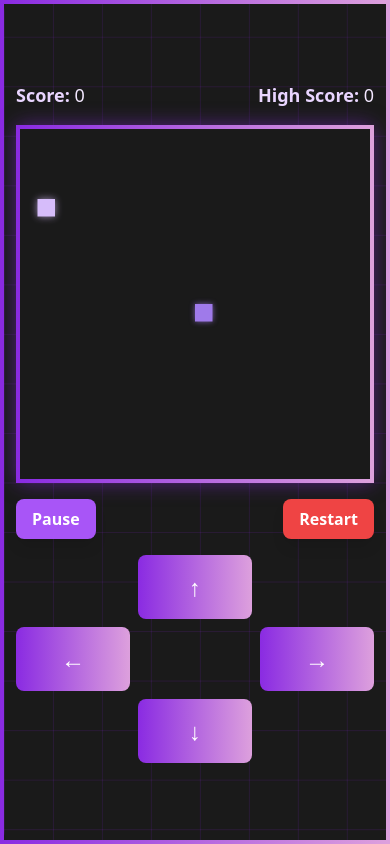
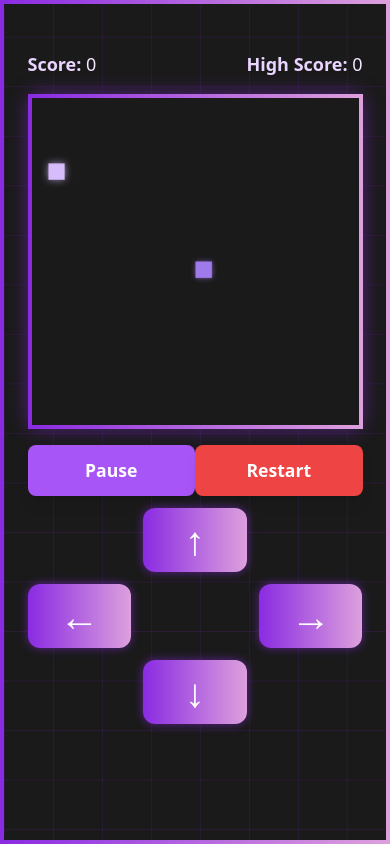
Before and after one commit to 0xmugi/web-nay, a plain HTML site: page index.html in a window 390 px wide. Both pictures are taken after a click on the button "Start Game". Drawn offline with nearby package versions, Linux system fonts and the light colour scheme.

Commit message:
Update style.css

```diff
--- a/style.css
+++ b/style.css
@@ -60,3 +60,49 @@ canvas {
   fill: #00FFAA;
   filter: drop-shadow(0 0 6px #00FFAA);
 }
+
+/* Buat game container lebih responsif dan tinggi maksimal di hp */
+#gameContainer {
+  width: 90vw;
+  max-width: 400px;
+  height: 90vh;
+  display: flex;
+  flex-direction: column;
+  justify-content: space-between;
+  padding: 8px;
+}
+
+/* Canvas full width dan kotak */
+#gameCanvas {
+  width: 100%;
+  height: auto;
+  aspect-ratio: 1 / 1; /* pastikan kotak */
+  max-height: 60vh;
+  border-radius: 12px;
+}
+
+/* Tombol kontrol lebih besar dan mudah disentuh */
+#mobileControls button.control-btn {
+  font-size: 2.5rem;
+  padding: 16px;
+  background: linear-gradient(to right, #8A2BE2, #DDA0DD);
+  border-radius: 12px;
+  user-select: none;
+  box-shadow: 0 0 10px rgba(138, 43, 226, 0.6);
+}
+
+/* Spasi antar tombol */
+#mobileControls {
+  grid-template-columns: repeat(3, 1fr);
+  gap: 12px;
+  margin-top: 12px;
+}
+
+/* Hide desktop controls if any for mobile */
+@media (max-width: 768px) {
+  #pauseButton, #restartButton {
+    flex: 1 1 45%;
+    font-size: 1.1rem;
+    padding: 12px 0;
+  }
+}
```
